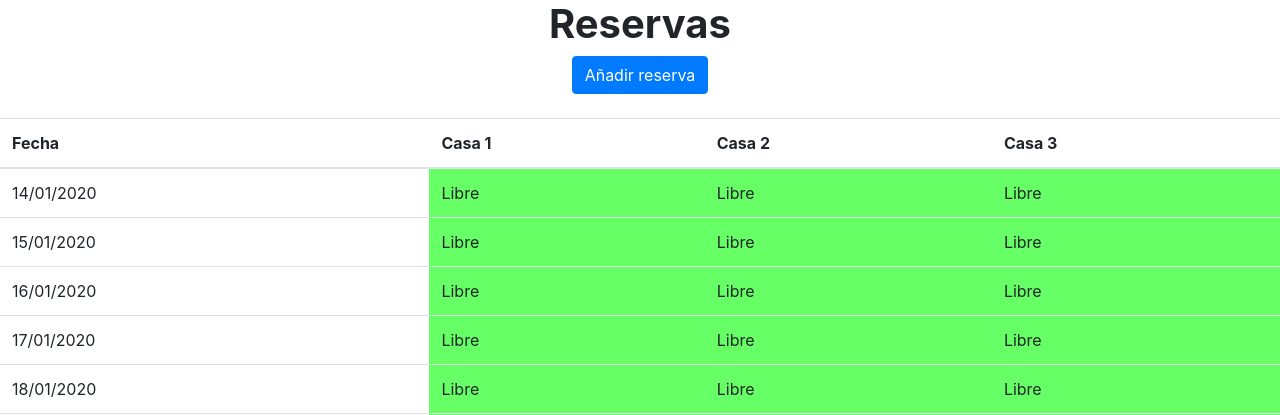
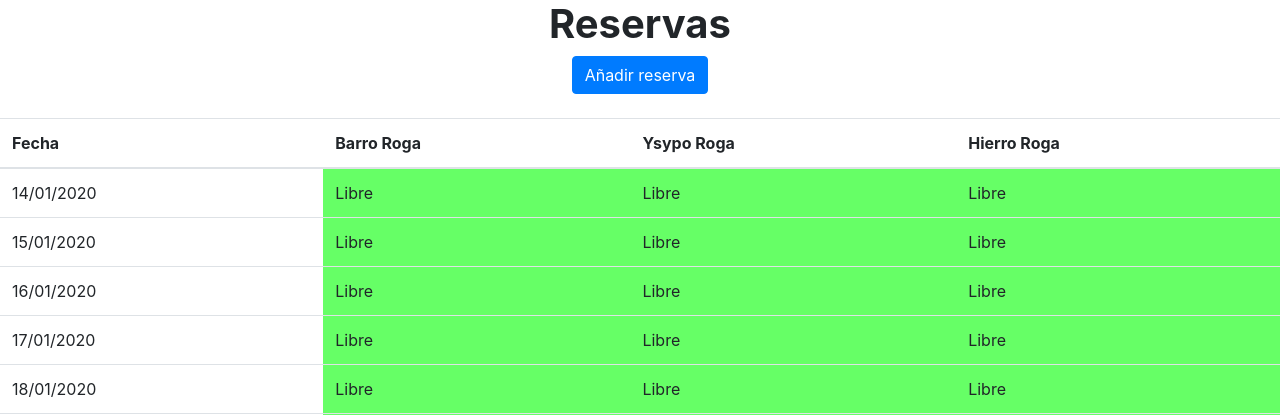
Before and after one commit to Mathiconroy/calendario-atyra, a Django app: page / in a window 1280 px wide. Shown: the top 415 px of the page. Run offline with Django 3.2, Linux system fonts and the light colour scheme; data that the repository does not hold is empty; some libraries are stand-ins or nearby versions.

Commit message:
Changed name of houses to correct ones

```diff
--- a/calendarios/forms.py
+++ b/calendarios/forms.py
@@ -8,11 +8,12 @@ def validate_date(value):
 
 class AddClientForm(forms.Form): # If let blank, they are REQUIRED by default
     # TODO: Add a validator for fecha_inicio and fecha_fin (There MUST NOT be a reservation in that house between the two dates!!!)
-    casa = forms.ChoiceField(label='Casa', choices=[('', 'Seleccione una casa'), ('1', '1'), ('2', '2'), ('3', '3')], widget=forms.Select(attrs={'class':'form-control'}))
+    casa = forms.ChoiceField(label='Casa', choices=[('', 'Seleccione una casa'), ('1', 'Barro Roga'), ('2', 'Ysypo Roga'), ('3', 'Hierro Roga')], widget=forms.Select(attrs={'class':'form-control'}))
     nombre = forms.CharField(label='Nombre', max_length=150, strip=True, widget=forms.TextInput(attrs={'class':'form-control', 'placeholder':'Nombre del cliente'}))
     cantidad_personas = forms.IntegerField(label='Cantidad de personas', min_value=1, max_value=10, widget=forms.NumberInput(attrs={'class':'form-control', 'placeholder':'Cantidad de personas'}))
     fecha_inicio = forms.DateField(label='Fecha de inicio', widget=forms.DateInput(attrs={'class':'form-control', 'type':'date'}))
     fecha_fin = forms.DateField(label='Fecha de fin', widget=forms.DateInput(attrs={'class':'form-control', 'type':'date'}))
+    # Add email field?
     notas = forms.CharField(required=False, label='Notas', widget=forms.Textarea(attrs={'class':'form-control', 'placeholder':'Notas'}))
 
     def clean(self):
--- a/calendarios/templates/calendarios/main.html
+++ b/calendarios/templates/calendarios/main.html
@@ -14,9 +14,9 @@
         <thead>
             <tr>
                 <th scope="col">Fecha</th>
-                <th scope="col">Casa 1</th>
-                <th scope="col">Casa 2</th>
-                <th scope="col">Casa 3</th>
+                <th scope="col">Barro Roga</th>
+                <th scope="col">Ysypo Roga</th>
+                <th scope="col">Hierro Roga</th>
             </tr>
         </thead>
         <tbody>
--- a/calendarios/views.py
+++ b/calendarios/views.py
@@ -54,5 +54,5 @@ def add_client_form(request):
     return render(request, 'calendarios/form.html', {'form':form})
 
 def test_mail(request):
-    send_mail('Hello', 'Hello', 'mathias.martinez018@gmail.com', ['mathiconroy@gmail.com'])
-    return render('calendarios/test.html')
+    send_mail('Test', 'Hello, this is a test.', 'mathias.martinez018@gmail.com', recipient_list=['mathiconroy@gmail.com'])
+    return render(request, 'calendarios/test.html')
```
Also changed, not shown: calendario_atyra/settings.py (+16 -2 lines).
